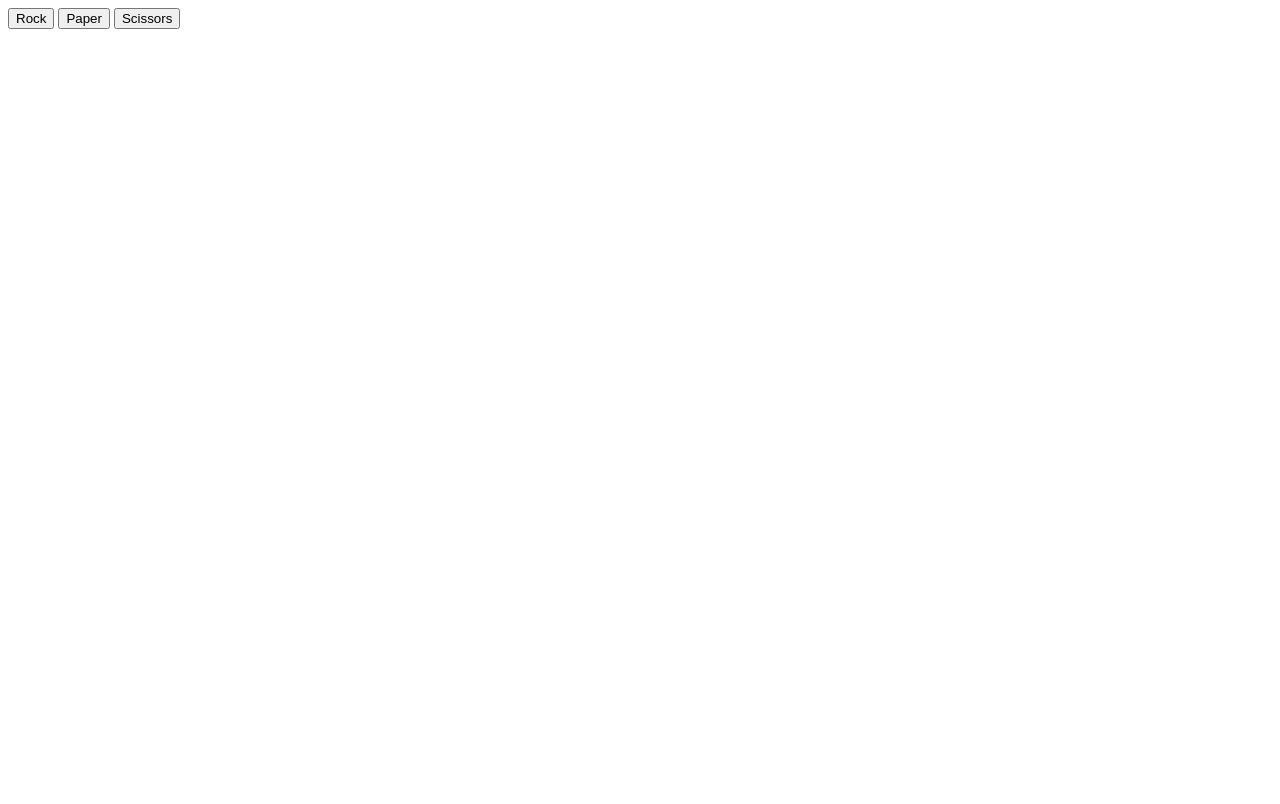
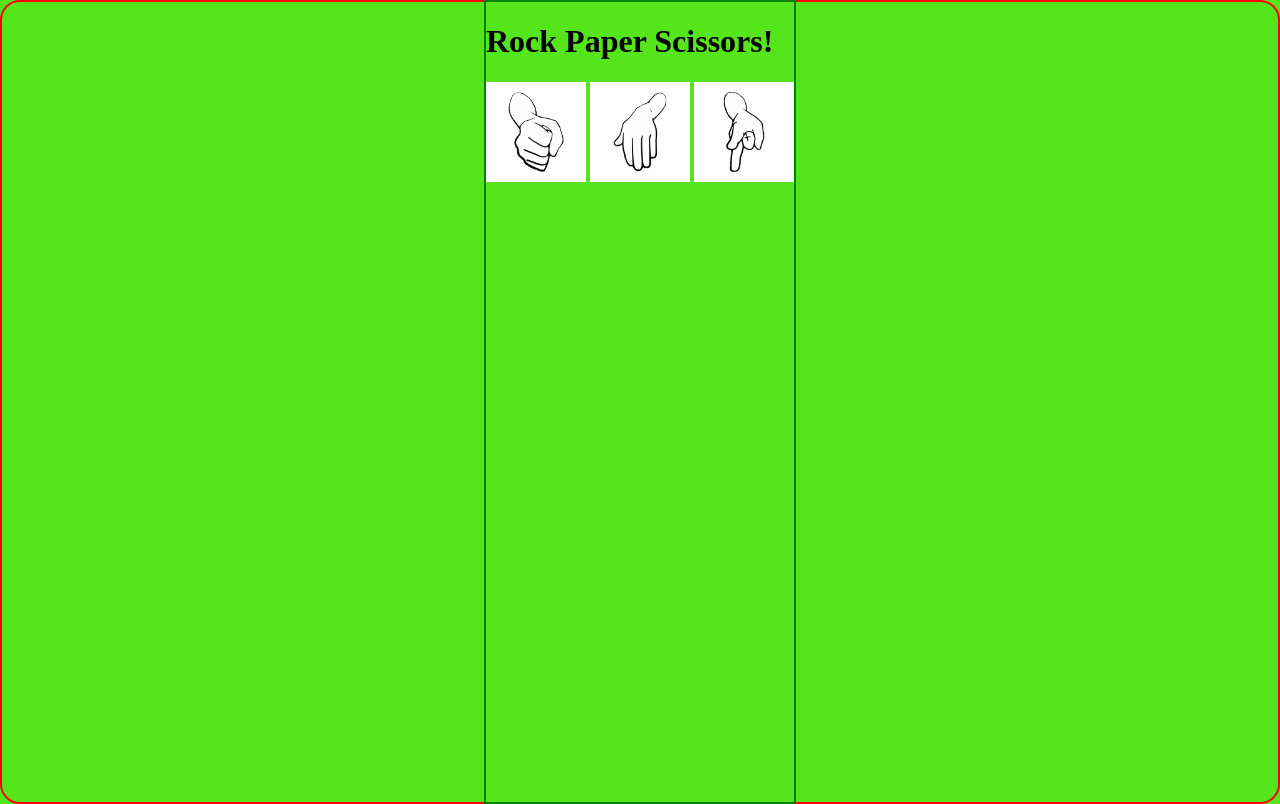
Before and after one commit to TormenTear/Project-Rock-Paper-Scissors, a plain HTML site: page index.html in a window 1280 px wide. Drawn offline with Linux system fonts and the light colour scheme.

Commit message:
Added icons for rock, paper, scissors.

```diff
--- a/index.html
+++ b/index.html
@@ -4,14 +4,18 @@
   <meta charset="UTF-8">
   <meta http-equiv="X-UA-Compatible" content="IE=edge">
   <meta name="viewport" content="width=device-width, initial-scale=1.0">
+  <link rel="stylesheet" href="style.css">
   <title>Rock Paper Scissors - Console play (WIP!)</title>
 </head>
 <body>
-
-  <button id="rock">Rock</button>
-  <button id="paper">Paper</button>
-  <button id="scissors">Scissors</button>
-
+  <div class="container">
+    <h1>Rock Paper Scissors!</h1>
+    <div class="selectors">
+      <img id="rock" src="./img/rock.png" alt="rock image">
+      <img id="paper" src="./img/paper.png" alt="paper image">
+      <img id="scissors" src="./img/scissors.png" alt="scissors image">
+    </div>
+  </div>
   <script src="script.js"></script>
 </body>
 </html>
--- /dev/null
+++ b/style.css
@@ -0,0 +1,23 @@
+
+
+body {
+  height: 100vh;
+  margin: 0;
+  background-color: rgb(84, 230, 27);
+  border: 2px red solid;
+  border-radius: 20px;
+  display: flex;
+  align-items: center;
+  justify-content: center;
+  overflow: hidden;
+}
+
+.container{
+  height: 100vh;
+  border: 2px solid green;
+}
+
+img{
+  max-width: 100px;
+  max-height: 100px;
+}
```
Also changed, not shown: img/paper.png (added), img/rock.png (added), img/scissors.png (added), script.js (line endings or trailing spaces).
